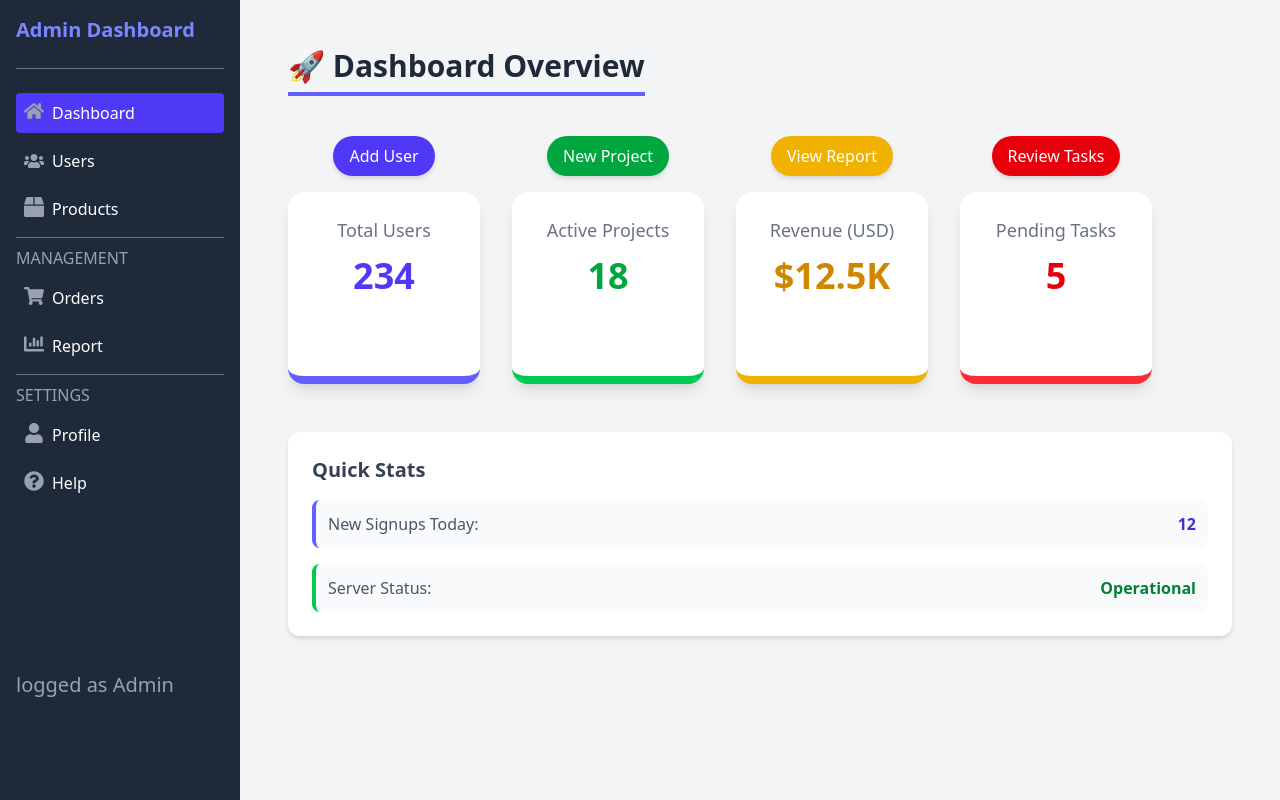
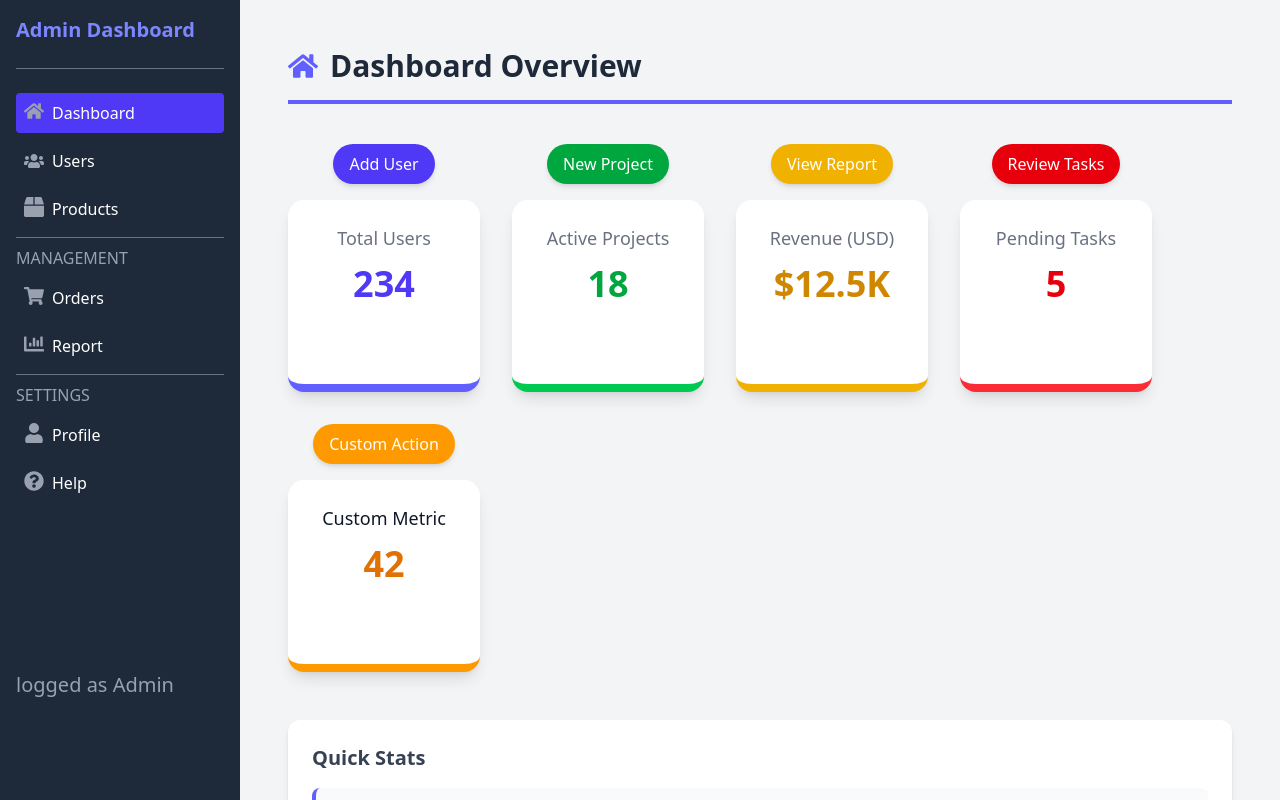
Before and after one commit to Saadaqmacalin/Mern-Stack-inventory-System, a React app in the folder frontend/: page / in a window 1280 px wide. Shown: the top 800 px of the page. Built offline with nearby package versions, Linux system fonts and the light colour scheme; the HTML template or start-up script is replaced by a standard one.

Commit message:
changes made on the dashboard

```diff
--- a/frontend/src/Components/Dashboards/Dashboard.jsx
+++ b/frontend/src/Components/Dashboards/Dashboard.jsx
@@ -1,22 +1,23 @@
 import React from "react";
+import { FaHome } from "react-icons/fa";
 
 const Dashboard = () => {
   return (
     <div className="min-h-screen bg-gray-100 p-6">
-
       {/* Page Title */}
-      <h2 className="text-3xl font-bold text-gray-800 mb-10 border-b-4 border-indigo-500 inline-block pb-2">
-        🚀 Dashboard Overview
+      <h2 className="text-3xl font-bold text-gray-800 mb-10 border-b-4 border-indigo-500 pb-4 flex items-center gap-3">
+        <FaHome size={30} className="text-indigo-500" />
+        <span>Dashboard Overview</span>
       </h2>
 
       {/* Dashboard Cards */}
       <div className="flex flex-wrap gap-8 justify-center lg:justify-start">
-
         {/* Total Users */}
         <div className="flex flex-col items-center">
           <button className="bg-indigo-600 hover:bg-indigo-500 text-white px-4 py-2 rounded-full font-medium shadow-md">
             Add User
           </button>
+
           <div className="mt-4 bg-white h-44 w-44 sm:h-48 sm:w-48 p-6 rounded-2xl shadow-lg border-b-8 border-indigo-500 text-center">
             <h3 className="text-gray-500 text-lg mb-3">Total Users</h3>
             <p className="text-4xl font-bold text-indigo-600">234</p>
@@ -56,15 +57,28 @@ const Dashboard = () => {
           </div>
         </div>
 
+        <div className="flex flex-col items-center">
+          <button className="bg-amber-500 hover:bg-amber-400 text-white rounded-full px-4 py-2 font-medium shadow-md">
+            Custom Action
+          </button>
+          <div className="mt-4 bg-white h-44 w-44 sm:h-48 sm:w-48 p-6 rounded-2xl shadow-lg border-b-8 border-amber-500 text-center">
+            <h3 className="text-gray-900 text-lg mb-3">Custom Metric</h3>
+            <p className="text-4xl font-bold text-amber-600">42</p>
+          </div>
+        </div>
       </div>
 
       {/* Quick Stats Section */}
       <div className="mt-12 bg-white p-6 rounded-xl shadow-md">
-        <h3 className="text-xl font-semibold text-gray-700 mb-4">Quick Stats</h3>
+        <h3 className="text-xl font-semibold text-gray-700 mb-4">
+          Quick Stats
+        </h3>
 
         <ul className="space-y-4">
           <li className="flex justify-between p-3 bg-gray-50 rounded-lg border-l-4 border-indigo-500">
-            <span className="font-medium text-gray-600">New Signups Today:</span>
+            <span className="font-medium text-gray-600">
+              New Signups Today:
+            </span>
             <span className="font-bold text-indigo-700">12</span>
           </li>
           <li className="flex justify-between p-3 bg-gray-50 rounded-lg border-l-4 border-green-500">
@@ -73,7 +87,6 @@ const Dashboard = () => {
           </li>
         </ul>
       </div>
-
     </div>
   );
 };
```
